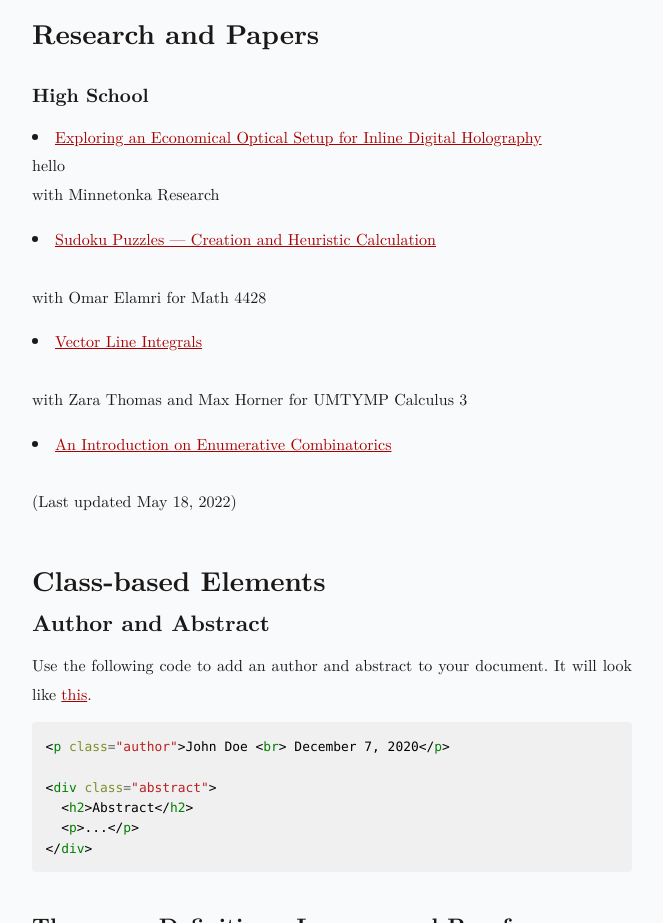
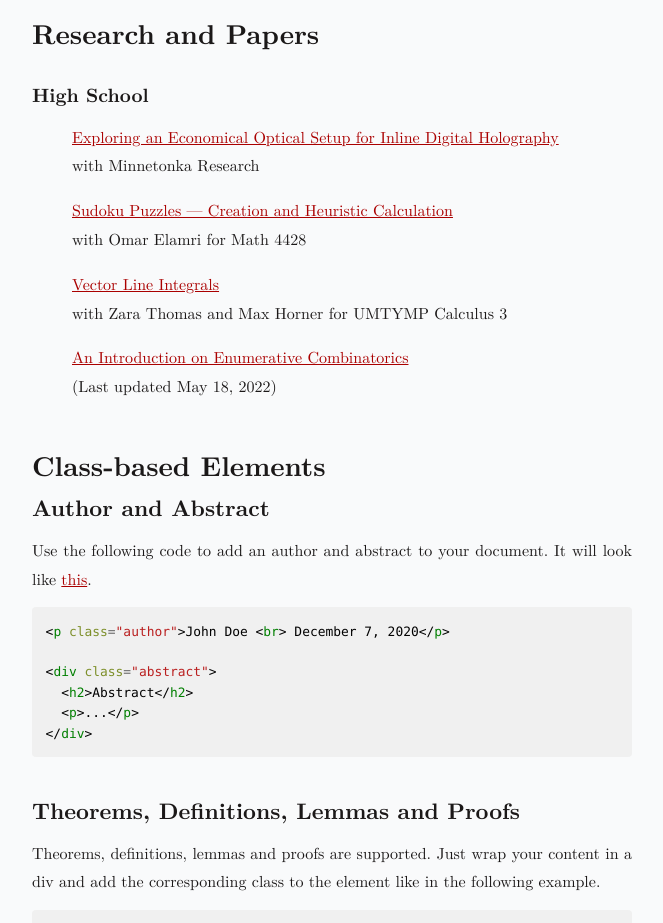
Before and after one commit to zzkao/zzkao.github.io, a website: page index.html in a window 1280 px wide. Shown: the part 800-1723 px from the top of the page, without its empty margins (308-971 px from the left). Drawn offline with nearby package versions, Linux system fonts and the light colour scheme.

Commit message:
lst fix?

```diff
--- a/index.html
+++ b/index.html
@@ -54,10 +54,10 @@
     <article>
       <h2 id="research">Research and Papers</h2>
       <h4> High School </h4>
-        <li><a href="MTKA_Research.pdf">Exploring an Economical Optical Setup for Inline Digital Holography</a> <br/>hello <br/>with Minnetonka Research</li>
-        <li><a href="4428_Proposal.pdf">Sudoku Puzzles — Creation and Heuristic Calculation</a> <br/><br/>with Omar Elamri for Math 4428</li>
-        <li><a href="5720.pdf">Vector Line Integrals</a> <br/><br/>with Zara Thomas and Max Horner for UMTYMP Calculus 3</li>
-        <li><a href="Combinatorics_Lecture.pdf">An Introduction on Enumerative Combinatorics</a> <br/><br/>(Last updated May 18, 2022)</li>
+        <ul><a href="MTKA_Research.pdf">Exploring an Economical Optical Setup for Inline Digital Holography</a> <br/>with Minnetonka Research</ul>
+        <ul><a href="4428_Proposal.pdf">Sudoku Puzzles — Creation and Heuristic Calculation</a> <br/>with Omar Elamri for Math 4428</ul>
+        <ul><a href="5720.pdf">Vector Line Integrals</a> <br/>with Zara Thomas and Max Horner for UMTYMP Calculus 3</ul>
+        <ul><a href="Combinatorics_Lecture.pdf">An Introduction on Enumerative Combinatorics</a> <br/>(Last updated May 18, 2022)</ul>
       <h2 id="class-based-elements">Class-based Elements</h2>
       <h3 id="author-abstract">Author and Abstract</h3>
       <p>
--- a/style.css
+++ b/style.css
@@ -303,6 +303,10 @@ h1:first-child {
   width:50%;
 }
 
+ul {
+  list-style-position: outside;
+}
+
 /* Nested ordered list for ToC */
 nav ol {
   counter-reset: item;
```
